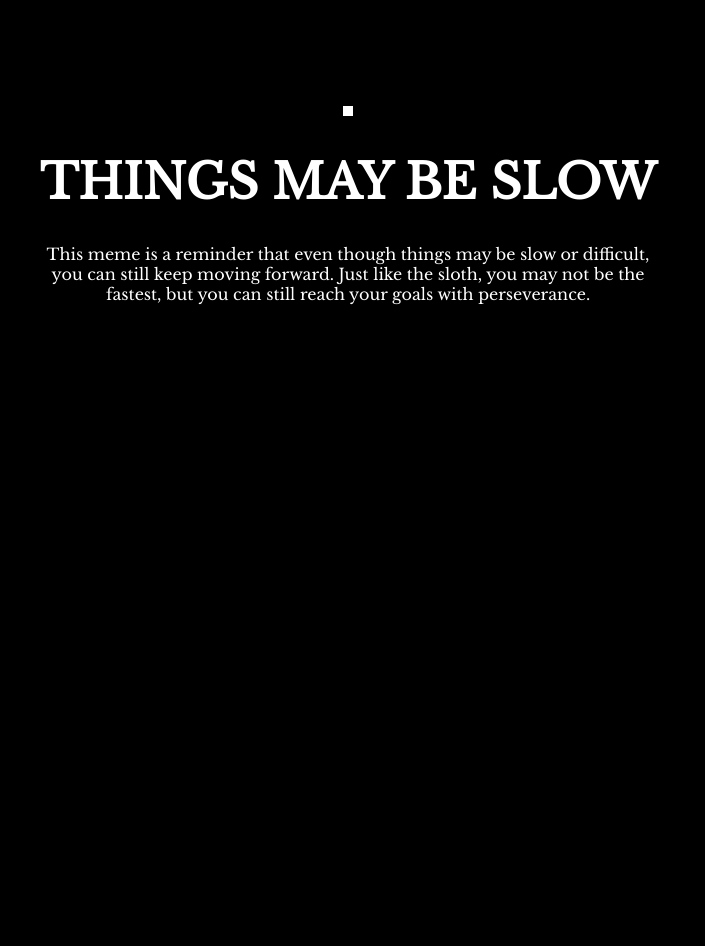
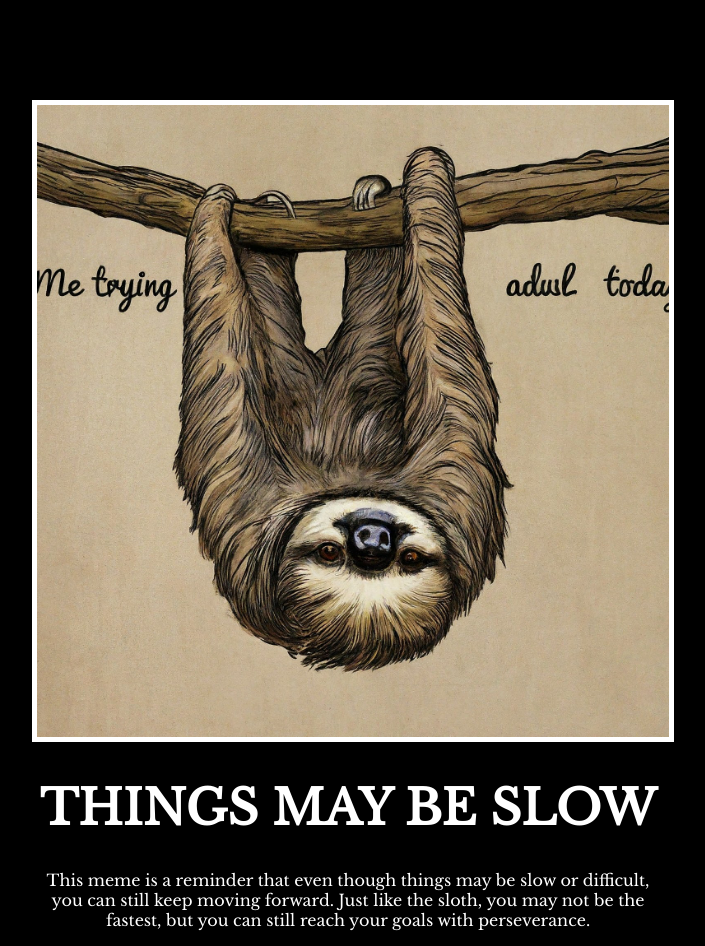
Before and after one commit to b-rajshekar/webdev, a plain HTML site: page CSSBasic/motivationalPoster.html in a window 1280 px wide. Shown: the whole page, without its empty margins (292-997 px from the left). Before the commit the page ends 800 px from the top, so only its background shows below. Drawn offline with nearby package versions, Linux system fonts and the light colour scheme.

Commit message:
project complete

```diff
--- a/CSSBasic/motivationalPoster.html
+++ b/CSSBasic/motivationalPoster.html
@@ -11,7 +11,7 @@
 </head>
 <body>
     <div class="poster">
-        <img src="" alt="" class="motivation-img">
+        <img src="./imgFolder/sloth.jpg" alt="" class="motivation-img">
         <h1>Things may be slow</h1>
         <p>This meme is a reminder that even though things may be slow or difficult, you can still keep moving forward. Just like the sloth, you may not be the fastest, but you can still reach your goals with perseverance.</p>
     </div>
```
